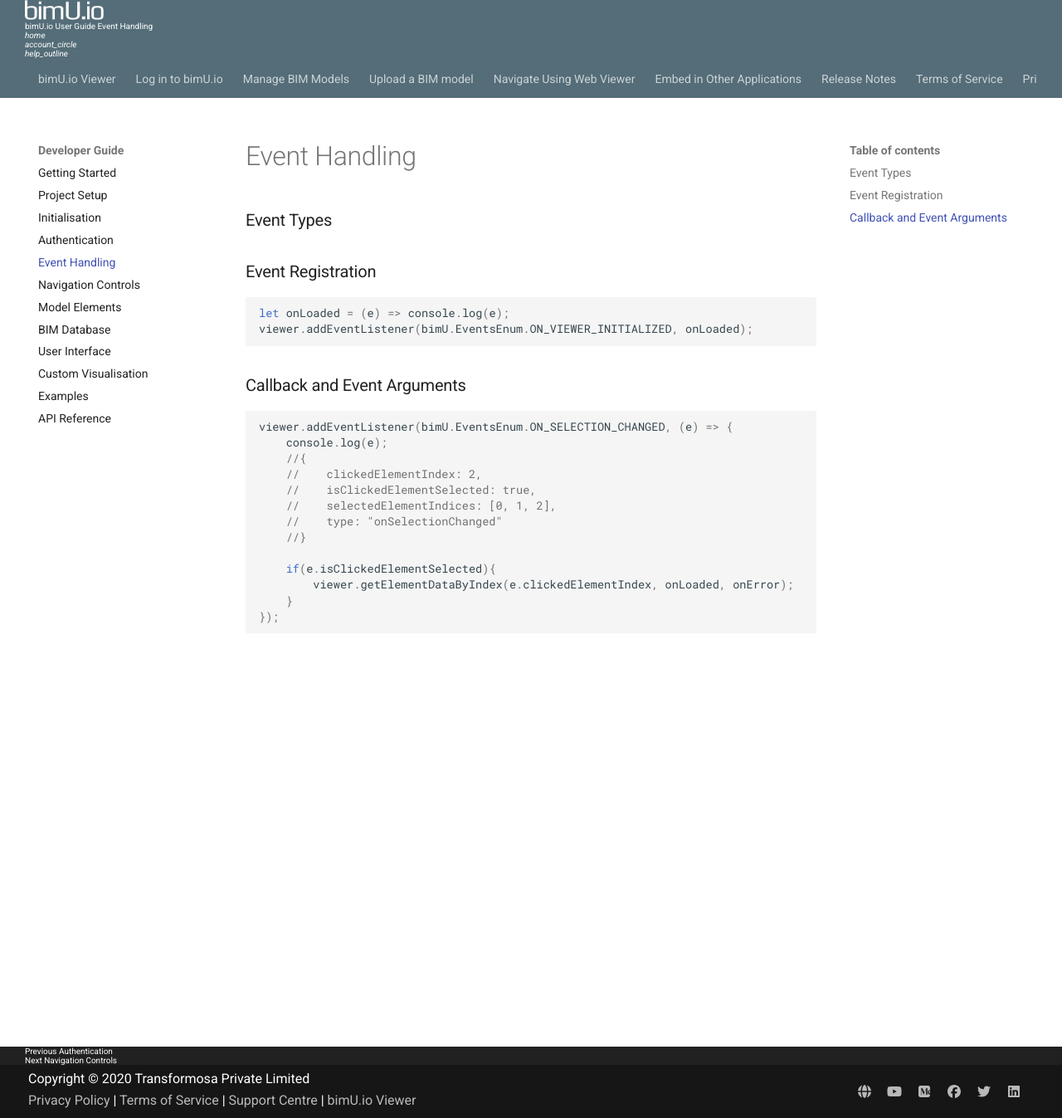
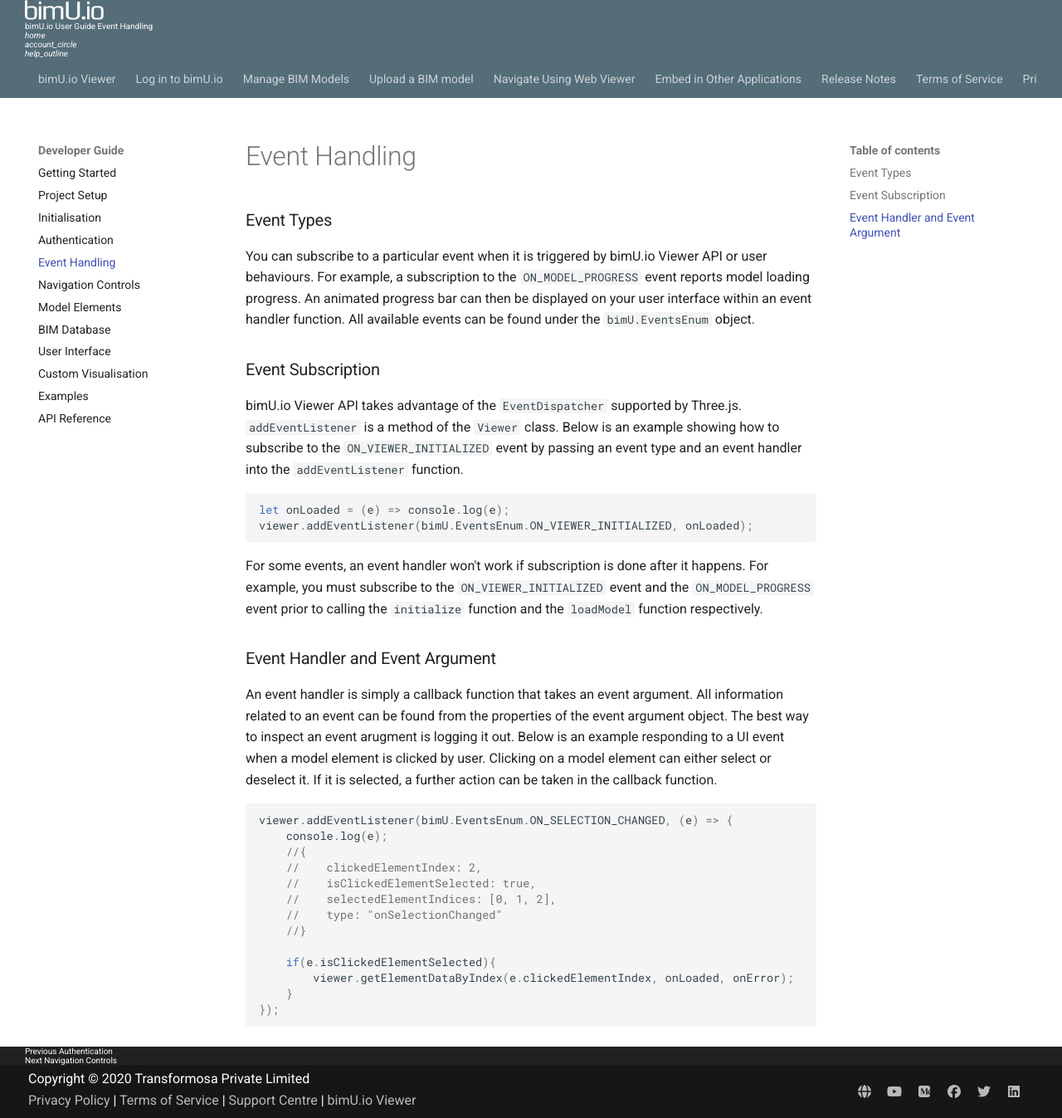
Before and after one commit to Transformosa/bimU.io.Docs, an MkDocs documentation site: the page built from docs/developer/event-handling.md, in a window 1280 px wide and 1347 px high. Shown: the whole window at 83% size. Built offline with MkDocs 1.6.1 and Material for MkDocs 9.7.7, drawn with Linux system fonts in a browser that asks for light colours; comment, search, counter and statistics services are not loaded.

Commit message:
writing event handling

````diff
--- a/docs/developer/event-handling.md
+++ b/docs/developer/event-handling.md
@@ -1,15 +1,20 @@
 # Event Handling
 
 ### Event Types
+You can subscribe to a particular event when it is triggered by bimU.io Viewer API or user behaviours. For example, a subscription to the ```ON_MODEL_PROGRESS``` event reports model loading progress. An animated progress bar can then be displayed on your user interface within an event handler function. All available events can be found under the ```bimU.EventsEnum``` object.
 
-### Event Registration
+### Event Subscription
+bimU.io Viewer API takes advantage of the ```EventDispatcher``` supported by Three.js. ```addEventListener``` is a method of the ```Viewer``` class. Below is an example showing how to subscribe to the ```ON_VIEWER_INITIALIZED``` event by passing an event type and an event handler into the ```addEventListener``` function.
 
 ``` javascript
 let onLoaded = (e) => console.log(e);
 viewer.addEventListener(bimU.EventsEnum.ON_VIEWER_INITIALIZED, onLoaded);
 ```
 
-### Callback and Event Arguments
+For some events, an event handler won't work if subscription is done after it happens. For example, you must subscribe to the ```ON_VIEWER_INITIALIZED``` event and the ```ON_MODEL_PROGRESS``` event prior to calling the ```initialize``` function and the ```loadModel``` function respectively.
+
+### Event Handler and Event Argument
+An event handler is simply a callback function that takes an event argument. All information related to an event can be found from the properties of the event argument object. The best way to inspect an event arugment is logging it out. Below is an example responding to a UI event when a model element is clicked by user. Clicking on a model element can either select or deselect it. If it is selected, a further action can be taken in the callback function.
 
 ``` javascript
 viewer.addEventListener(bimU.EventsEnum.ON_SELECTION_CHANGED, (e) => {
````
